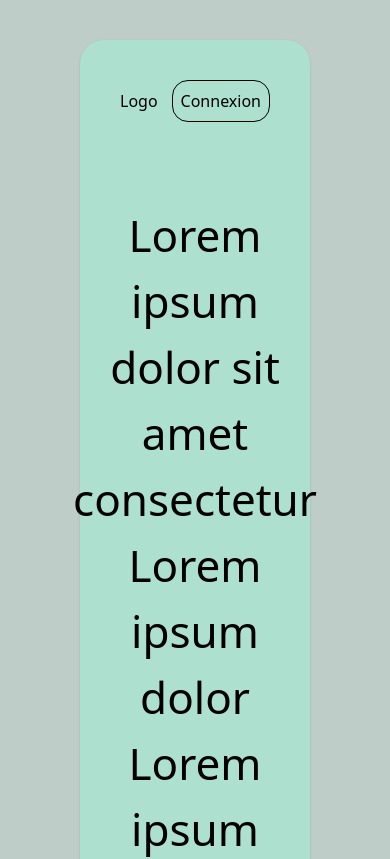
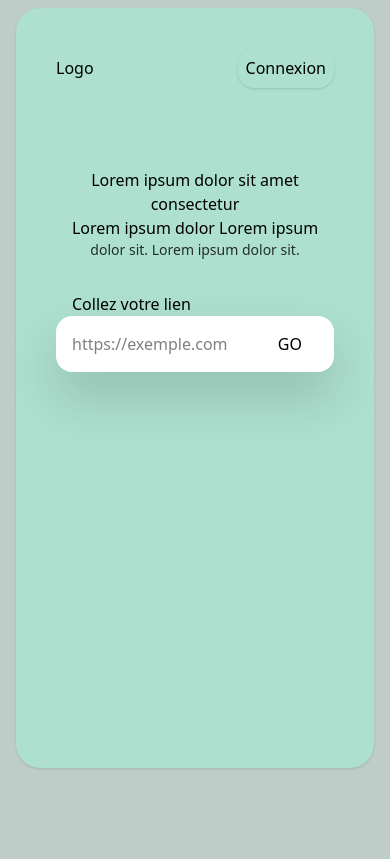
Before and after one commit to Djanfarouhanif/ImageMiner, an Angular app in the folder core/: page /home in a window 390 px wide. Shown: the top 859 px of the page. Built offline with nearby package versions, Linux system fonts and the light colour scheme.

Commit message:
j'ai ajouter les message d'erreur et la responsive des ecran

```diff
--- a/core/src/app/home/home.component.html
+++ b/core/src/app/home/home.component.html
@@ -1,5 +1,5 @@
 <!-- Container -->
-<div class="px-20 pt-10">
+<div class="px-4 pt-2 sm:px-20 sm:pt-10">
     <!-- content container /header  -->
     <div class="min-h-[90vh]   shadow p-10 rounded-3xl bg-[#ade0cf] " >
         <!-- nav bar -->
@@ -10,7 +10,7 @@
             </div>
             <!-- nav item -->
              <div class="flex gap-10 ">
-                <div class="border p-2 rounded-2xl hover:scale-[0.9] cursor-pointer transition-all ">Connexion</div>
+                <div class="shadow p-2 rounded-2xl hover:scale-[0.9] cursor-pointer transition-all ">Connexion</div>
 
              </div>
         </div>
@@ -20,16 +20,16 @@
         <div class="pb-8">
             <!-- Grand titre -->
              <div class="text-center">
-                <h1 class="text-[44px]">Lorem ipsum dolor sit amet consectetur </h1>
-                <h1 class="text-[44px]">Lorem ipsum dolor Lorem ipsum </h1>
+                <h1 class=" sm:text-[44px] ">Lorem ipsum dolor sit amet consectetur </h1>
+                <h1 class="sm:text-[44px]">Lorem ipsum dolor Lorem ipsum </h1>
              </div>
              <!-- sout titre -->
               <div class="text-2xl text-center text-black/80">
-                <h2> dolor sit. Lorem ipsum dolor sit.</h2>
+                <h2 class="text-sm sm:text-xl"> dolor sit. Lorem ipsum dolor sit.</h2>
               </div>
         </div>
         <!-- Input du container -->
-        <div class="w-[80%] px-20 ">
+        <div class=" sm:w-[80%]  md:px-20">
             <!-- container de forme -->
             <div class="">
                 <form [formGroup]="form" class="">
@@ -42,6 +42,15 @@
                     </div>
 
                 </form>
+
+                <!-- =========Message d'erreur============== -->
+                <div *ngIf="messageError" class="p-2 flex justify-center">
+                    <small class="text-red-500 text-center font-bold ">zéro image trouver ou site non oparationnel </small>
+                </div>
+                <!-- Button d'animation pour attente -->
+                <div *ngIf="animate" class="flex justify-center pt-2">
+                    <div class="w-[40px] h-[40px] border-x-[1px] rounded-full transition-all animate-spin"></div>
+                </div>
                 <!-- button ICP logo -->
                 <div class="pt-5 flex justify-center items-center flex-col">
                     <!-- Afficher logo de fichie et telechagerment -->
@@ -49,7 +58,7 @@
                         <!-- Folder -->
                          <div><svg width="100px" height="100px" viewBox="0 0 1024 1024" class="icon" version="1.1" xmlns="http://www.w3.org/2000/svg" fill="#000000"><g id="SVGRepo_bgCarrier" stroke-width="0"></g><g id="SVGRepo_tracerCarrier" stroke-linecap="round" stroke-linejoin="round"></g><g id="SVGRepo_iconCarrier"><path d="M242.3 743.4h603.4c27.8 0 50.3-22.5 50.3-50.3V192H192v501.1c0 27.8 22.5 50.3 50.3 50.3z" fill="#FFEA00"></path><path d="M178.3 807.4h603.4c27.8 0 50.3-22.5 50.3-50.3V256H128v501.1c0 27.8 22.5 50.3 50.3 50.3z" fill="#FFFF8D"></path><path d="M960 515v384c0 35.3-28.7 64-64 64H128c-35.3 0-64-28.7-64-64V383.8c0-35.3 28.7-64 64-64h344.1c24.5 0 46.8 13.9 57.5 35.9l46.5 95.3H896c35.3 0 64 28.7 64 64z" fill="#3D5AFE"></path><path d="M704 512c0-20.7-1.4-41.1-4.1-61H576.1l-46.5-95.3c-10.7-22-33.1-35.9-57.5-35.9H128c-35.3 0-64 28.7-64 64V899c0 6.7 1 13.2 3 19.3C124.4 945 188.5 960 256 960c247.4 0 448-200.6 448-448z" fill="#536DFE"></path></g></svg></div>
                          <!-- Téléchargement -->
-                          <div class="cursor-pointer" (click)="download()"> <svg width="50px" height="50px" viewBox="0 0 48 48" fill="none" xmlns="http://www.w3.org/2000/svg"><g id="SVGRepo_bgCarrier" stroke-width="0"></g><g id="SVGRepo_tracerCarrier" stroke-linecap="round" stroke-linejoin="round"></g><g id="SVGRepo_iconCarrier"> <rect width="48" height="48" fill="white" fill-opacity="0.01"></rect> <path d="M11.6777 20.271C7.27476 21.3181 4 25.2766 4 30C4 35.5228 8.47715 40 14 40V40C14.9474 40 15.864 39.8683 16.7325 39.6221" stroke="#000000" stroke-width="4" stroke-linecap="round" stroke-linejoin="round"></path> <path d="M36.0547 20.271C40.4577 21.3181 43.7324 25.2766 43.7324 30C43.7324 35.5228 39.2553 40 33.7324 40V40C32.785 40 31.8684 39.8683 30.9999 39.6221" stroke="#000000" stroke-width="4" stroke-linecap="round" stroke-linejoin="round"></path> <path d="M36 20C36 13.3726 30.6274 8 24 8C17.3726 8 12 13.3726 12 20" stroke="#000000" stroke-width="4" stroke-linecap="round" stroke-linejoin="round"></path> <path d="M17.0654 30.119L23.9999 37.0764L31.1318 30" stroke="#000000" stroke-width="4" stroke-linecap="round" stroke-linejoin="round"></path> <path d="M24 20V33.5382" stroke="#000000" stroke-width="4" stroke-linecap="round" stroke-linejoin="round"></path> </g></svg></div>
+                          <div class="w-[130px] flex items-center hover:scale-[0.9] transition-all justify-center px-5 rounded-xl cursor-pointer  bg-[#0ef0a4]" (click)="download()"> <svg width="50px" height="50px" viewBox="0 0 48 48" fill="none" xmlns="http://www.w3.org/2000/svg"><g id="SVGRepo_bgCarrier" stroke-width="0"></g><g id="SVGRepo_tracerCarrier" stroke-linecap="round" stroke-linejoin="round"></g><g id="SVGRepo_iconCarrier"> <rect width="48" height="48" fill="white" fill-opacity="0.01"></rect> <path d="M11.6777 20.271C7.27476 21.3181 4 25.2766 4 30C4 35.5228 8.47715 40 14 40V40C14.9474 40 15.864 39.8683 16.7325 39.6221" stroke="#000000" stroke-width="4" stroke-linecap="round" stroke-linejoin="round"></path> <path d="M36.0547 20.271C40.4577 21.3181 43.7324 25.2766 43.7324 30C43.7324 35.5228 39.2553 40 33.7324 40V40C32.785 40 31.8684 39.8683 30.9999 39.6221" stroke="#000000" stroke-width="4" stroke-linecap="round" stroke-linejoin="round"></path> <path d="M36 20C36 13.3726 30.6274 8 24 8C17.3726 8 12 13.3726 12 20" stroke="#000000" stroke-width="4" stroke-linecap="round" stroke-linejoin="round"></path> <path d="M17.0654 30.119L23.9999 37.0764L31.1318 30" stroke="#000000" stroke-width="4" stroke-linecap="round" stroke-linejoin="round"></path> <path d="M24 20V33.5382" stroke="#000000" stroke-width="4" stroke-linecap="round" stroke-linejoin="round"></path> </g></svg></div>
                     </div>
                     <!-- button de appele a l'action  -->
                     <!-- <button class="bg-[#47cc47] text-2xl rounded-2xl cursor-pointer text-white p-2">Commencer gratuitement</button> -->
--- a/core/src/app/home/home.component.ts
+++ b/core/src/app/home/home.component.ts
@@ -13,7 +13,9 @@ import { CommonModule } from '@angular/common';
 export class HomeComponent {
     form!: FormGroup;
     fichier:boolean = false;
-    response!:Blob ;
+    response!:Blob ; // Pour stocker le fichier avent le télechargement
+    animate:boolean = false // L'animation lorsqu'ont click sur envoyer
+    messageError:boolean = false // Message d'erreur
 
     constructor(private fb:FormBuilder, private apiService:ApiService){
 
@@ -25,6 +27,8 @@ export class HomeComponent {
     // Fonction pour executer l'envoye des données
 
     sendData():void{
+      this.messageError = false
+      this.animate = !this.animate
       const data = {
         'url': this.form.get('url')?.value
       }
@@ -41,11 +45,14 @@ export class HomeComponent {
             // a.click();
             // document.body.removeChild(a);
             // window.URL.revokeObjectURL(url);
+            this.animate = !this.animate
             this.fichier = !this.fichier;
             console.log(this.response)
            },
           error: erro =>{
-            console.error(erro)
+            console.error(erro,'****************')
+            this.animate = !this.animate
+            this.messageError = !this.messageError
            }
         }
       )
--- a/core/src/index.html
+++ b/core/src/index.html
@@ -7,7 +7,7 @@
   <meta name="viewport" content="width=device-width, initial-scale=1">
   <link rel="icon" type="image/x-icon" href="favicon.ico">
 </head>
-<body class="bg-[#becdc8]">
+<body class="bg-[#becdc8] ">
   <app-root></app-root>
 </body>
 </html>
```
Also changed, not shown: core/src/styles.css (line endings or trailing spaces).
